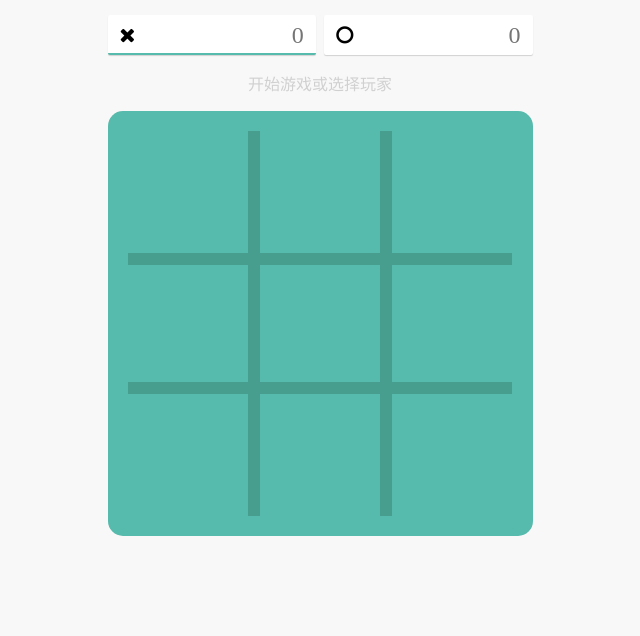
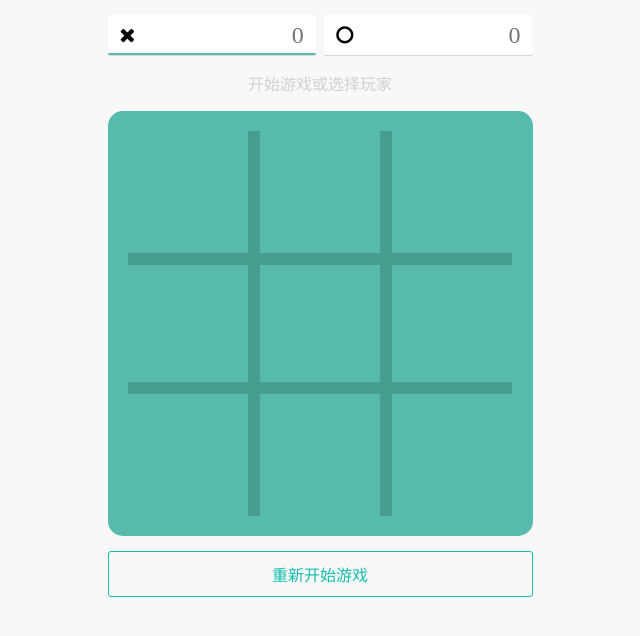
Before and after one commit to dealsky/myFreeCodeCamp, a plain HTML site: page tictactoe/index.html in a window 1280 px wide. Shown: the whole page, without its empty margins (320-960 px from the left). Drawn offline with Linux system fonts and the light colour scheme.

Commit message:
tictactoe

```diff
--- a/tictactoe/index.html
+++ b/tictactoe/index.html
@@ -1,3 +1,9 @@
+<!DOCTYPE html>
+<html>
+<head>
+    <meta http-equiv="Content-Type" content="text/html;charset=UTF-8">
+    <title>demo</title>
+    <link type="text/css" rel="stylesheet" href="../resources/font-awesome-4.7.0/css/font-awesome.min.css">
     <style>
         body {
             background: #f8f8f8;
@@ -112,13 +118,23 @@
             text-align: center;
             color: rgba(0, 0, 0, 0.16)
         }
+
+        .restart-game {
+            margin-top: 15px;
+            padding: 10px 0;
+            text-align: center;
+            cursor: pointer;
+            border-radius: 3px;
+            border: 1px solid #14bdac;
+            color: #14bdac;
+            transition: all .3s;
+        }
+
+        .restart-game:hover {
+            background: #14bdac;
+            color: #fff;
+        }
     </style>
-<!DOCTYPE html>
-<html>
-<head>
-    <meta http-equiv="Content-Type" content="text/html;charset=UTF-8">
-    <title>demo</title>
-    <link type="text/css" rel="stylesheet" href="../resources/font-awesome-4.7.0/css/font-awesome.min.css">
 </head>
 <body>
 <div class="main-wrapper">
@@ -181,6 +197,9 @@
             </div>
         </div>
     </div>
+    <div class="restart-game">
+        <span>重新开始游戏</span>
+    </div>
 </div>
 </body>
 <script src="../resources/jquery-3.2.1.min.js"></script>
```
Lines whose indentation alone changed are shown as unchanged.
